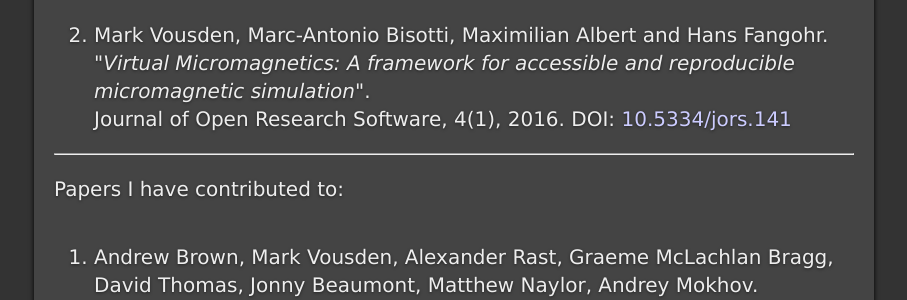
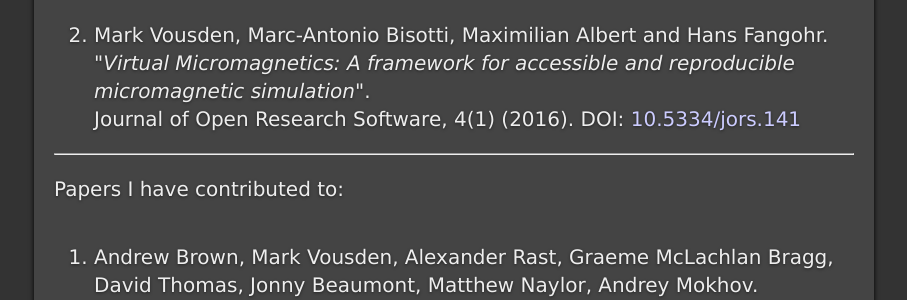
Before and after one commit to mvousden/personal-site, a Jekyll site: the page built from papers.html, in a window 1280 px wide. Shown: the part 396-696 px from the top of the page, without its empty margins (186-1093 px from the left). Built offline with Jekyll 4.4.1, drawn with Linux system fonts in a browser that asks for light colours.

Commit message:
Fix year typo.

```diff
--- a/papers.html
+++ b/papers.html
@@ -20,7 +20,7 @@
 Mark Vousden, Marc-Antonio Bisotti, Maximilian Albert and Hans Fangohr.<br>
 <i>"Virtual Micromagnetics: A framework for accessible and reproducible
   micromagnetic simulation"</i>. <br>
-Journal of Open Research Software, 4(1), 2016.
+Journal of Open Research Software, 4(1) (2016).
 DOI: <a href=http://doi.org/10.5334/jors.141>10.5334/jors.141</a>
 </p></li>
 </ol>
```
